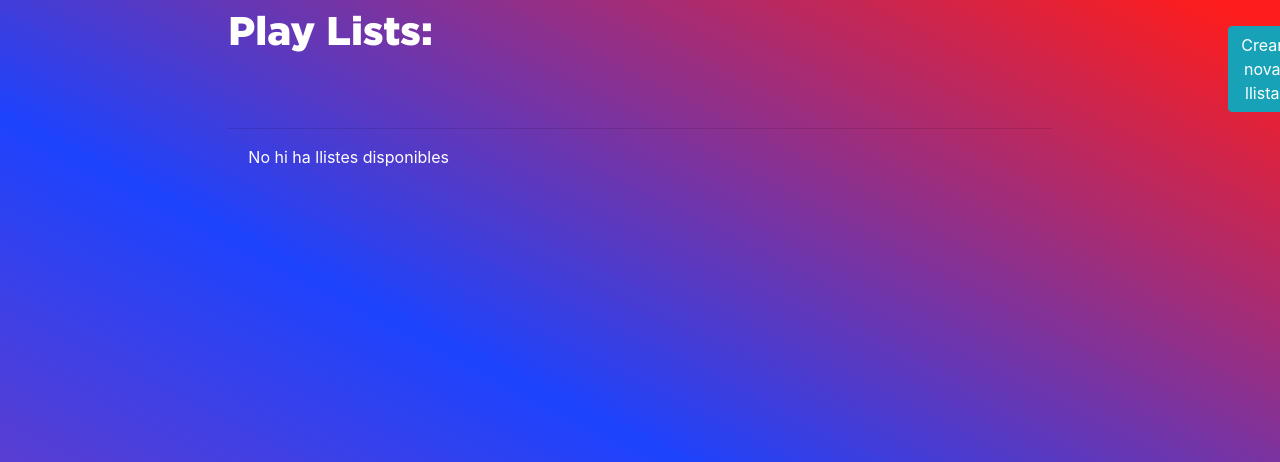
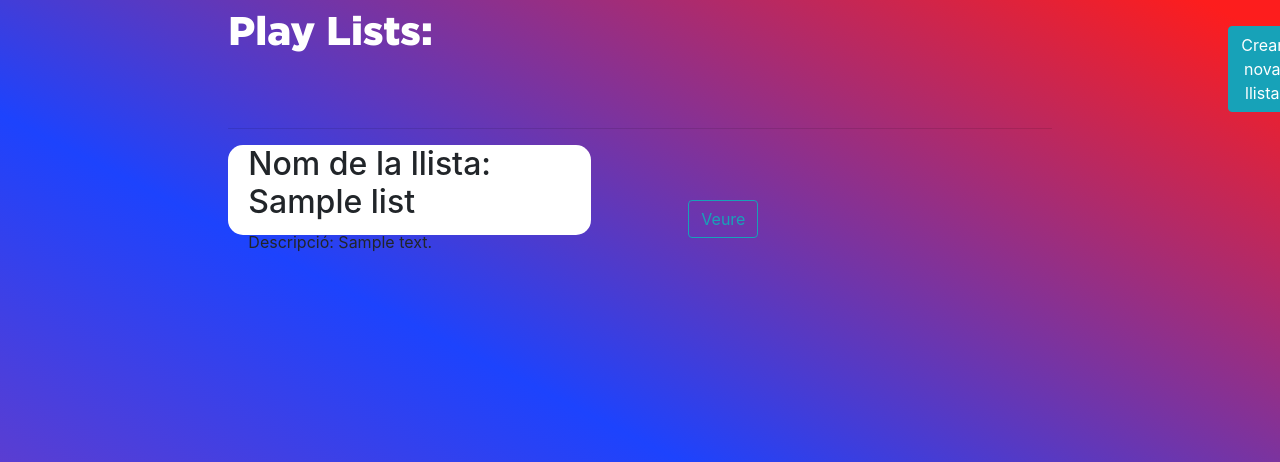
Before and after one commit to ger4rdgg/playlist_projecte, a Django app: page /playlists/ in a window 1280 px wide. Shown: the part 105-567 px from the top of the page. Run offline with Django 3.2, Linux system fonts and the light colour scheme; tables that the repository leaves empty hold one stand-in row (values such as "Sample post"); some libraries are stand-ins or nearby versions.

```diff
--- a/templates/playlist_app/playlists.html
+++ b/templates/playlist_app/playlists.html
@@ -7,7 +7,7 @@
         <a style="margin-left: 1000px; margin-top: -40px" class="btn btn-info" href="{% url 'playlist_create' %}">Crear nova llista</a>
     </div>
 	<hr>
-    {% if playlist%}
+    {% if list %}
         {% for playlist in list %}
             <div style="background: white; text-align: left; border-radius: 15px; width: 44%; margin-bottom: 7px; height: 90px">
             <h2 style="padding-left: 20px"> Nom de la llista: {{ playlist.name }}</h2>
```
